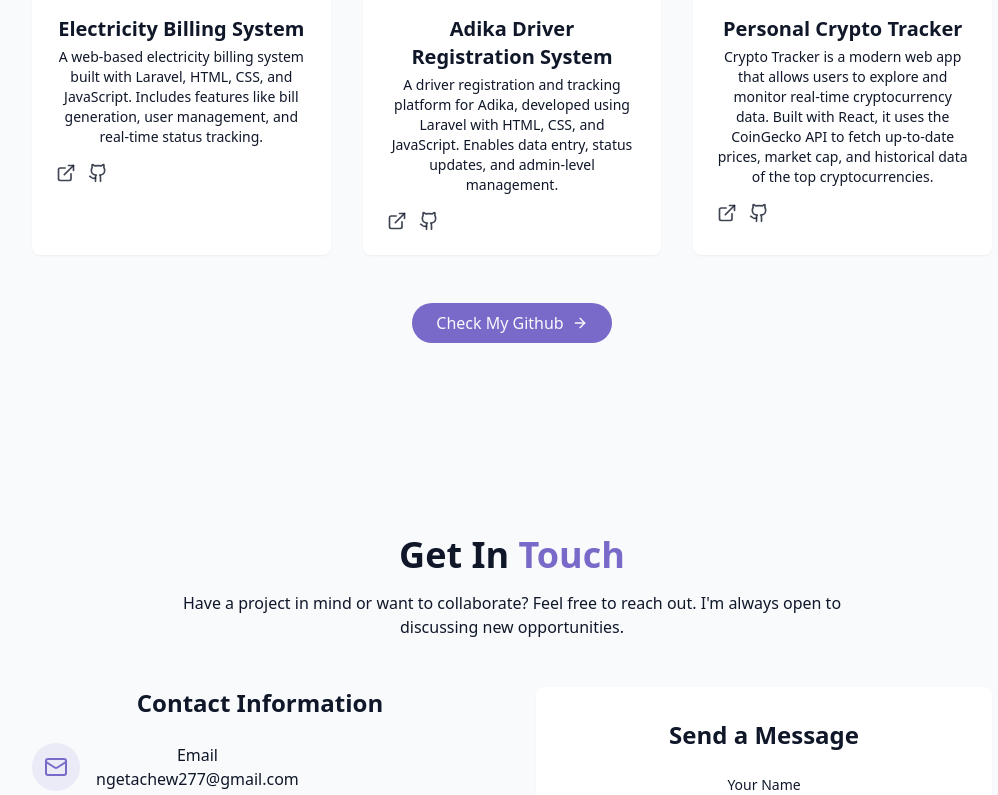
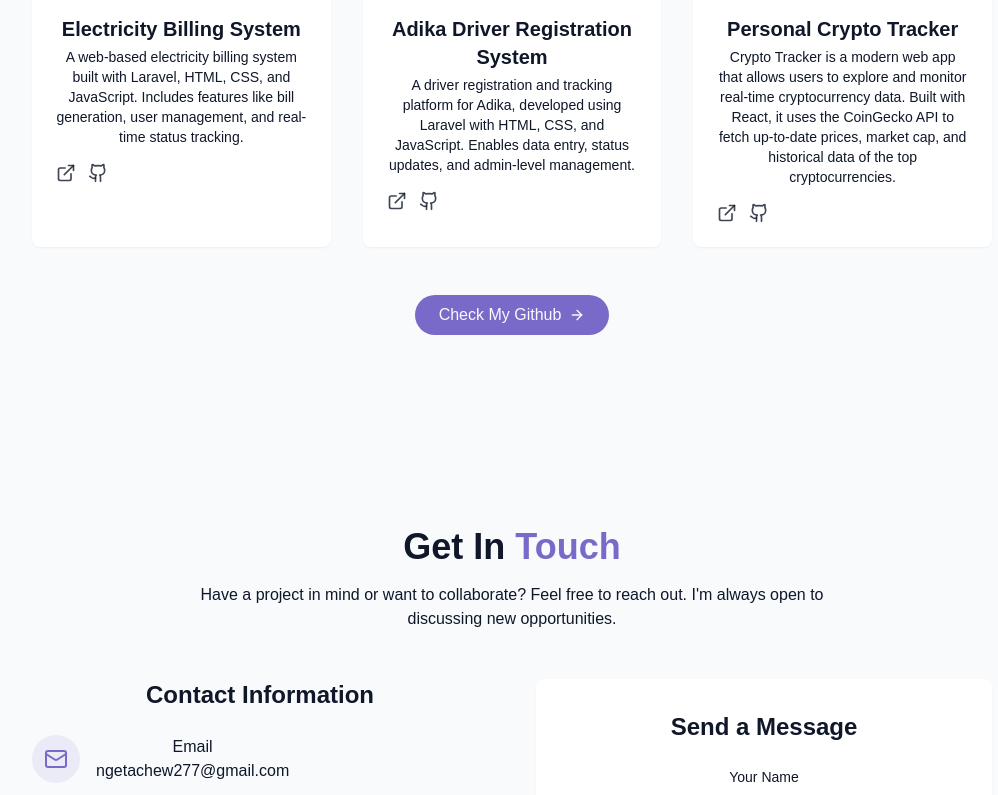
Before and after one commit to coderun23-cloud/my-portfolio, a React (Vite) app: page / in a window 1280 px wide. Shown: the part 3323-4118 px from the top of the page, without its empty margins (128-1126 px from the left). Built offline with nearby package versions, Linux system fonts and the light colour scheme.

Commit message:
finishing touch

```diff
--- a/src/components/ProjectSection.jsx
+++ b/src/components/ProjectSection.jsx
@@ -28,7 +28,7 @@ const projects = [
       "Crypto Tracker is a modern web app that allows users to explore and monitor real-time cryptocurrency data. Built with React, it uses the CoinGecko API to fetch up-to-date prices, market cap, and historical data of the top cryptocurrencies.",
     image: "/crypto.png",
     tags: ["React", "CSS"],
-    demoUrl: "https://personal-crypto-tracker-scd8.vercel.app", // Optional
+    demoUrl: "https://personal-crypto-tracker.vercel.app", // Optional
     githubUrl: "#", // Optional
   },
 ];
--- a/src/index.css
+++ b/src/index.css
@@ -159,4 +159,5 @@
   margin: 0 auto;
   padding: 0;
   text-align: center;
+  font-family: Arial, Helvetica, sans-serif;
 }
```
